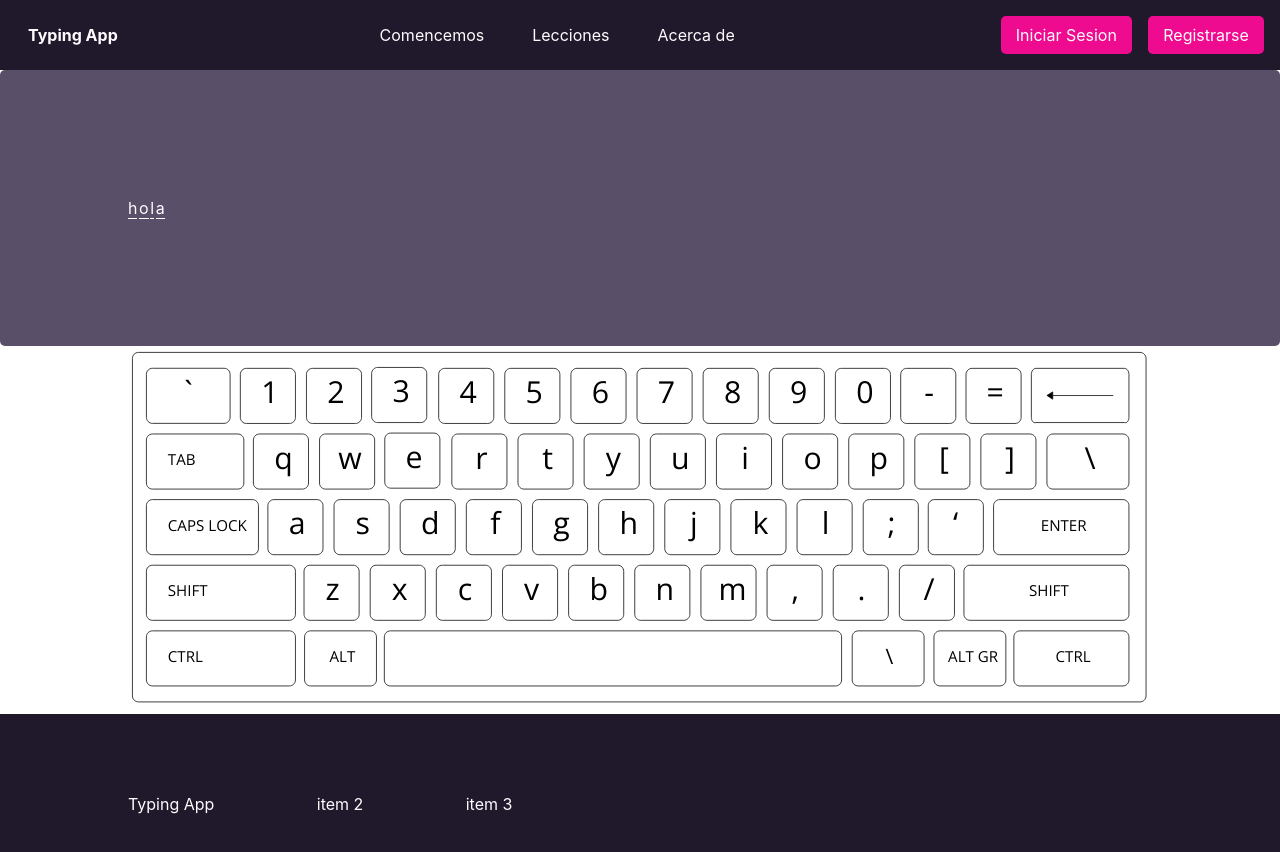
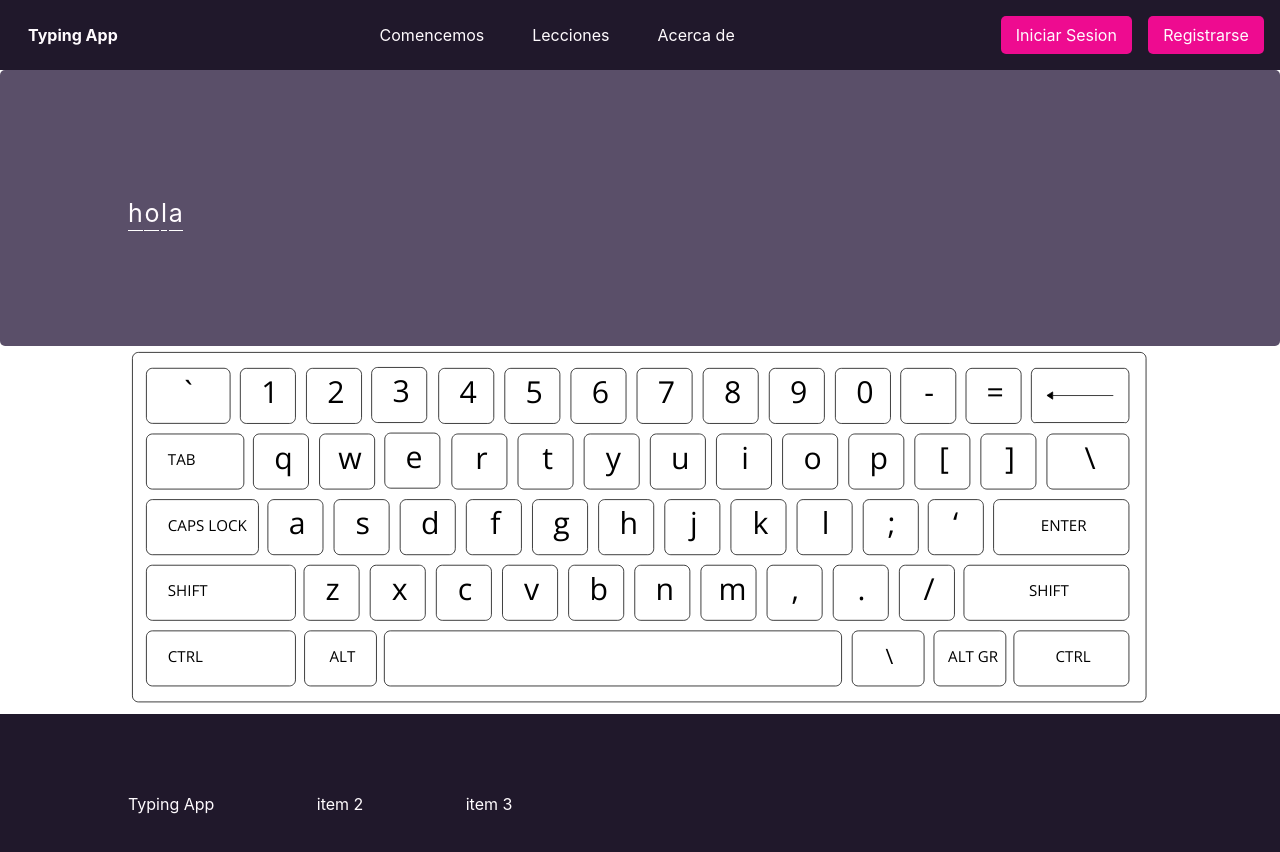
Before and after one commit to DanyGuerra/app-typing, a React (Create React App) app: page / in a window 1280 px wide. Shown: the top 852 px of the page. Built offline with nearby package versions, Linux system fonts and the light colour scheme.

Commit message:
Styles in space textbox fixing

```diff
--- a/src/styles/Textbox.scss
+++ b/src/styles/Textbox.scss
@@ -13,14 +13,19 @@
     display: flex;
     flex-wrap: wrap;
     gap: 0.1rem;
+    // text-align: center;
     span {
       // margin-right: 0.2rem;
+      font-size: 25px;
+      // width: 1rem;
+      height: 2rem;
       color: app.$ligth-color;
       border-bottom: solid white 1px;
     }
+
     .space {
-      // background-color: red;
       width: 0.5rem;
+      height: 2rem;
     }
   }
 }
```
